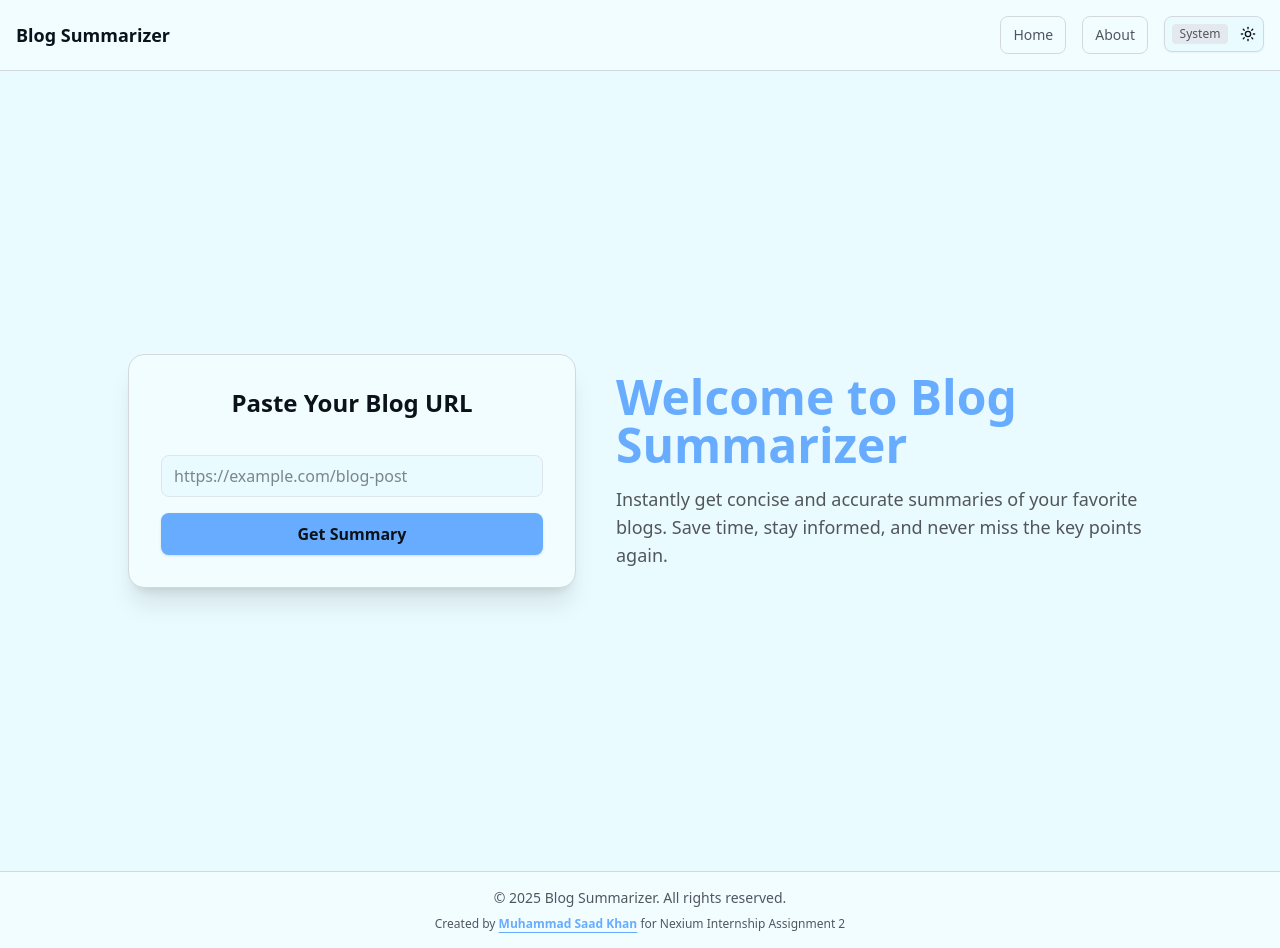
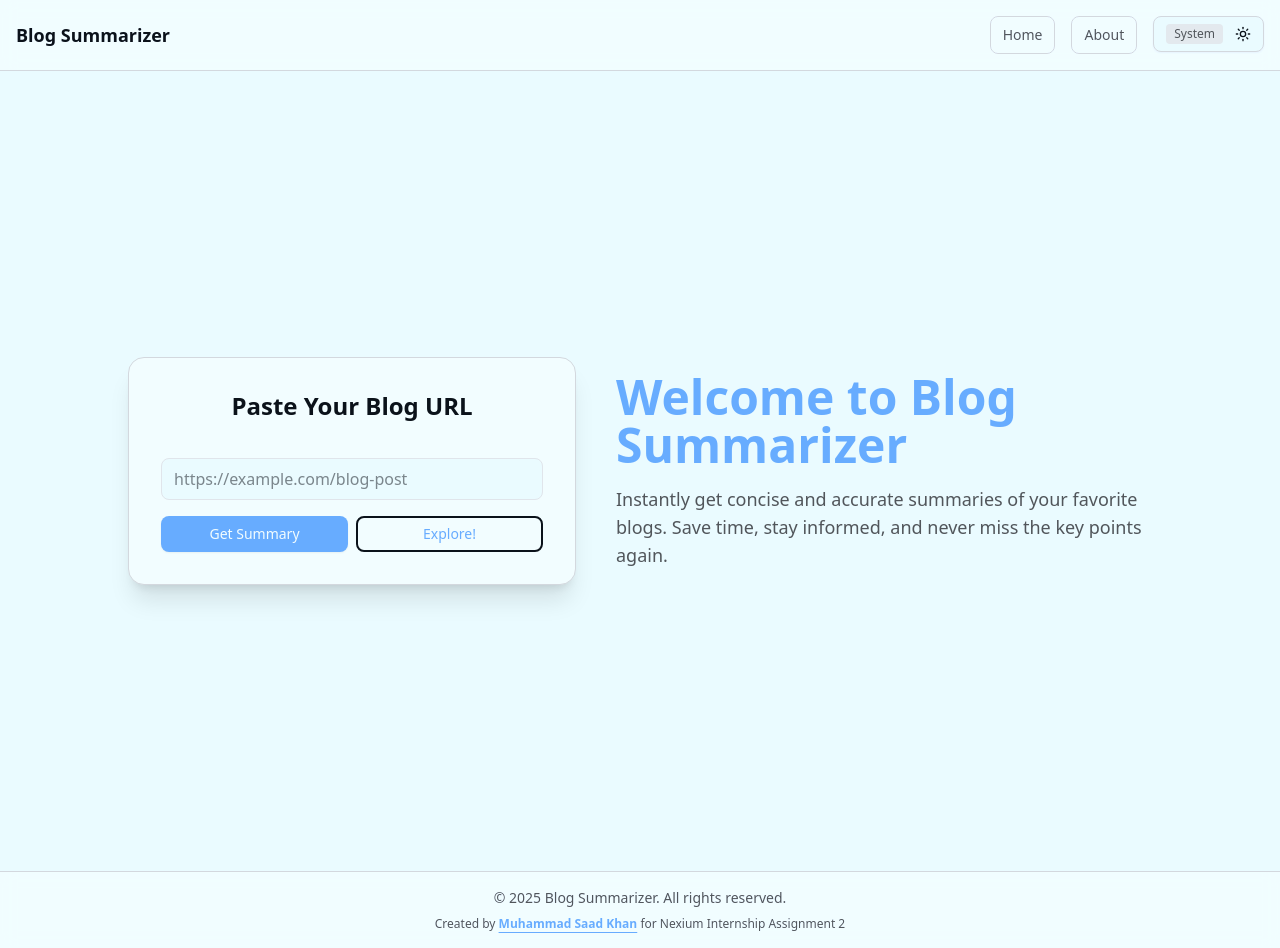
Before and after one commit to AlphaBeast97/Nexium_Saad_Assign2, a Next.js app in the folder FrontEnd/: page / in a window 1280 px wide. Built offline with nearby package versions, Linux system fonts and the light colour scheme.

Commit message:
refactor: refined the response from REST API

```diff
--- a/FrontEnd/src/Components/Form.tsx
+++ b/FrontEnd/src/Components/Form.tsx
@@ -1,6 +1,7 @@
 "use client";
-
 import toast from "react-hot-toast";
+import { Button } from "./ui/button";
+import Link from "next/link";
 
 export function Form() {
   const handleSubmit = (e: React.FormEvent<HTMLFormElement>) => {
@@ -30,12 +31,18 @@ export function Form() {
         placeholder="https://example.com/blog-post"
         required
       />
-      <button
-        type="submit"
-        className="w-full bg-primary text-foreground dark:text-primary-foreground py-2 rounded-md font-semibold hover:bg-primary/90 transition-colors shadow-sm border border-primary/30"
-      >
-        Get Summary
-      </button>
+      <div className="grid w-full grid-cols-1 gap-2 sm:grid-cols-2">
+        <Button type="submit">Get Summary</Button>
+        <Link href="/explore">
+          <Button
+            type="button"
+            variant={"link"}
+            className="w-full border-2 border-accent-foreground hover:bg-accent-foreground hover:text-background"
+          >
+            Explore!
+          </Button>
+        </Link>
+      </div>
     </form>
   );
 }
--- a/FrontEnd/src/Components/ThemeSelector.tsx
+++ b/FrontEnd/src/Components/ThemeSelector.tsx
@@ -1,7 +1,7 @@
 "use client";
 
 import * as React from "react";
-import { Moon, Sun } from "lucide-react";
+import { Laptop, Moon, Sun } from "lucide-react";
 import { useTheme } from "next-themes";
 
 import { Button } from "@/Components/ui/button";
@@ -20,7 +20,6 @@ export function ThemeSelector() {
         <DropdownMenuTrigger asChild>
           <Button
             variant="outline"
-            size="icon"
             className="relative flex items-center gap-2 px-4 py-2 min-w-[100px]"
           >
             <span
@@ -35,13 +34,16 @@ export function ThemeSelector() {
         </DropdownMenuTrigger>
         <DropdownMenuContent align="end">
           <DropdownMenuItem onClick={() => setTheme("light")}>
-            Light
+            <Sun className="mr-2 h-4 w-4" />
+            <span>Light</span>
           </DropdownMenuItem>
           <DropdownMenuItem onClick={() => setTheme("dark")}>
-            Dark
+            <Moon className="mr-2 h-4 w-4" />
+            <span>Dark</span>
           </DropdownMenuItem>
           <DropdownMenuItem onClick={() => setTheme("system")}>
-            System
+            <Laptop className="mr-2 h-4 w-4" />
+            <span>System</span>
           </DropdownMenuItem>
         </DropdownMenuContent>
       </DropdownMenu>
--- a/FrontEnd/src/app/about/page.tsx
+++ b/FrontEnd/src/app/about/page.tsx
@@ -6,9 +6,9 @@ export default function About() {
           About Us
         </h1>
         <p className="text-base sm:text-lg text-muted-foreground text-center mb-6">
-          Welcome to our Blog Summarizer! We are dedicated to providing concise
-          and accurate summaries of the latest blog posts, helping you stay
-          informed without the hassle of reading lengthy articles.
+          Welcome to Blog Summarizer! Our mission is to simplify information
+          consumption by providing concise and accurate summaries of any blog
+          post URL you provide.
         </p>
         <div className="flex flex-col sm:flex-row gap-3 sm:gap-6 w-full justify-center mt-2">
           <a
--- /dev/null
+++ b/FrontEnd/src/app/explore/page.tsx
@@ -0,0 +1,5 @@
+export default function explore() {
+    return (
+      <></>
+    );
+}
--- /dev/null
+++ b/FrontEnd/src/app/not-found.tsx
@@ -0,0 +1,18 @@
+import Link from "next/link";
+
+export default function NotFound() {
+  return (
+    <div className="flex flex-col items-center justify-center min-h-[calc(100vh-var(--navbar-height)-var(--footer-height))] bg-background text-foreground px-4 text-center flex-grow">
+      <h1 className="text-9xl font-bold text-primary mb-4">404</h1>
+      <h2 className="text-3xl font-semibold mb-4">Page Not Found</h2>
+      <p className="text-lg text-muted-foreground mb-8">
+        Oops! The page you are looking for does not exist.
+      </p>
+      <Link href="/">
+        <button className="px-6 py-3 bg-primary text-primary-foreground rounded-md shadow-md hover:bg-primary/90 transition-colors">
+          Go to Home
+        </button>
+      </Link>
+    </div>
+  );
+}
```
Also changed, not shown: 1 other file (tests, documents, lock files or other folders).
